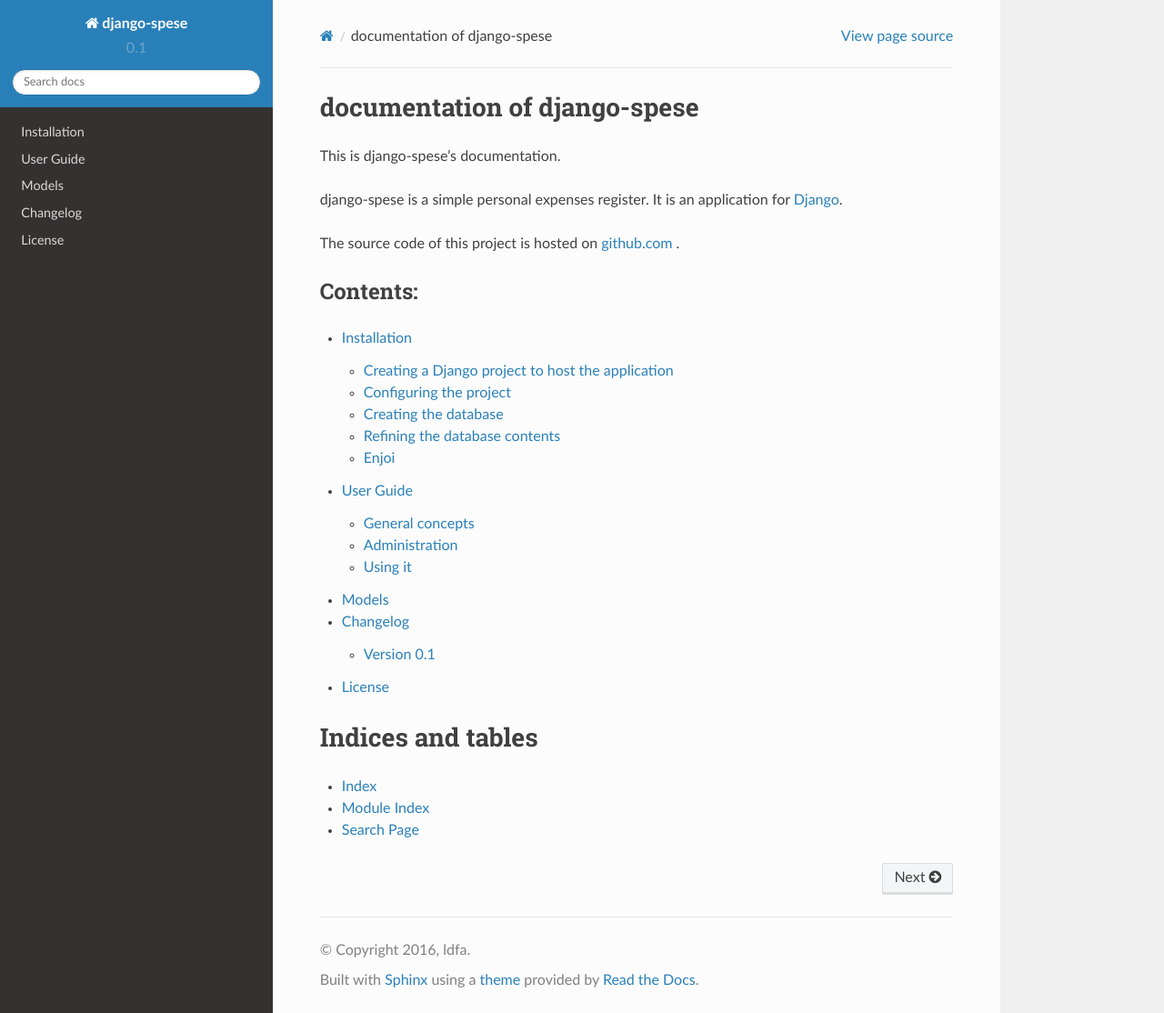
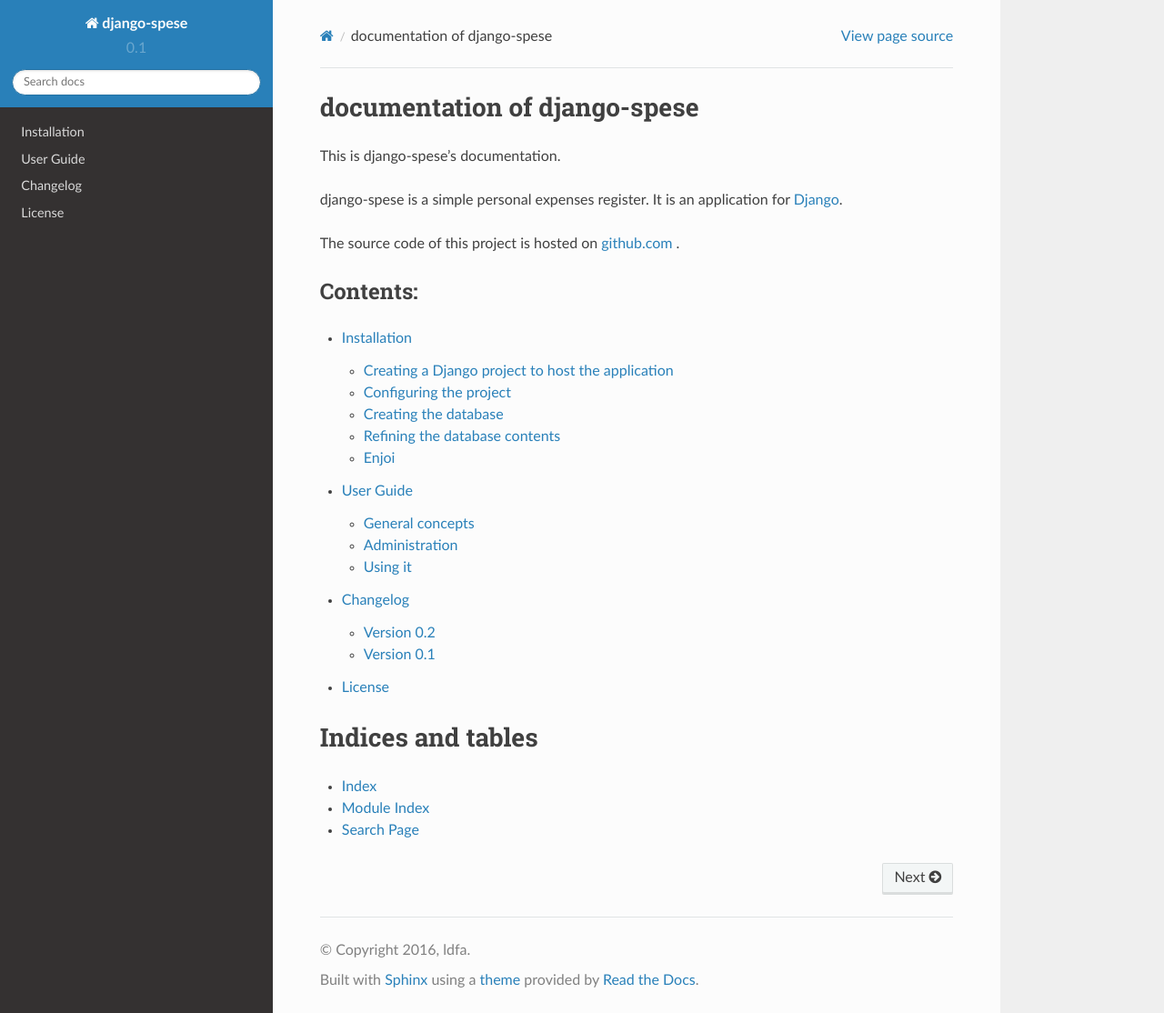
Before and after one commit to l-dfa/django-spese, a Sphinx documentation site: the page built from servizi/spese/docs/source/index.rst, in a window 1280 px wide and 1114 px high. Shown: the whole window at 91% size. Built offline with Sphinx 7.4.7 and the Read the Docs theme 2.0.0, drawn with Linux system fonts in a browser that asks for light colours.

Commit message:
removed models autodoc from documentation due to difficult to set pythonpath

```diff
--- a/servizi/spese/docs/source/changelog.rst
+++ b/servizi/spese/docs/source/changelog.rst
@@ -2,6 +2,11 @@
 
 Changelog
 =========
+
+Version 0.2
+-------------
+
+* Added documentation
 
 Version 0.1
 -------------
--- a/servizi/spese/docs/source/conf.py
+++ b/servizi/spese/docs/source/conf.py
@@ -18,22 +18,22 @@
 # documentation root, use os.path.abspath to make it absolute, like shown here.
 #
 # +-3 activate by ldfa@2016.09.16  to get application models
-import os
-import sys
-sys.path.insert(0, os.path.abspath('.'))
+# import os
+# import sys
+# sys.path.insert(0, os.path.abspath('.'))
 
 # +3 ldfa@2016.09.16  to get application models
 # WARNING here there is an absolute path
-sys.path.insert(0, os.path.abspath('/Dati/Studio/Sviluppi/progetto_servizi/servizi'))
-# print(sys.path)
+# sys.path.insert(0, os.path.abspath('/Dati/Studio/Sviluppi/progetto_servizi/servizi'))
+# # print(sys.path)
 
 # +1 ldfa@2016.09.15
 import sphinx_rtd_theme
 
 # +3 ldfa@2016.09.16 to get application models
-import django
-os.environ['DJANGO_SETTINGS_MODULE'] = 'servizi.settings'
-django.setup()
+# import django
+# os.environ['DJANGO_SETTINGS_MODULE'] = 'servizi.settings'
+# django.setup()
 
 # -- General configuration ------------------------------------------------
 
--- a/servizi/spese/docs/source/index.rst
+++ b/servizi/spese/docs/source/index.rst
@@ -21,9 +21,10 @@
 
    installation
    userguide
-   modules/models
    changelog
    license
+
+..   modules/models
 
 Indices and tables
 ==================
```
